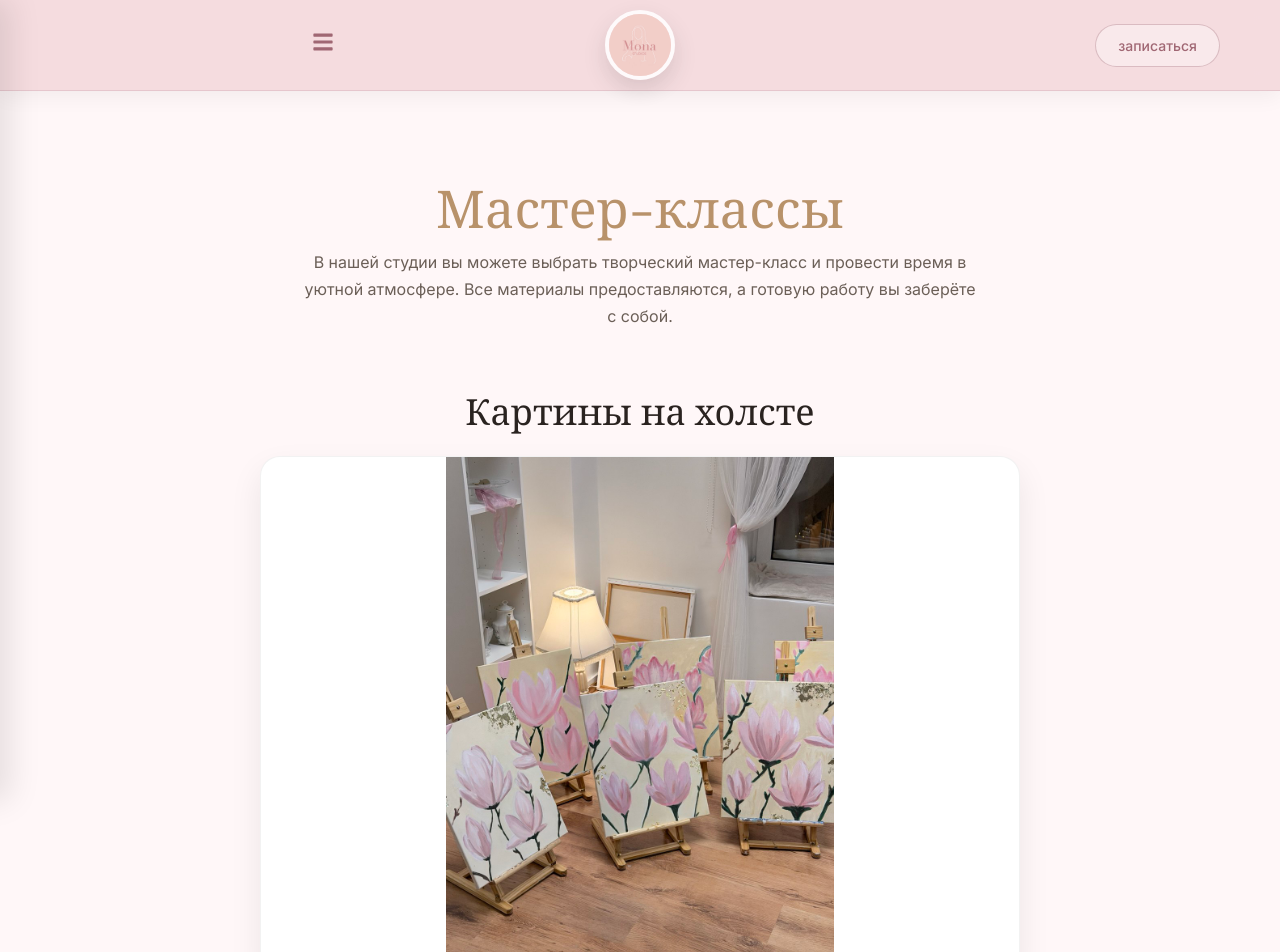
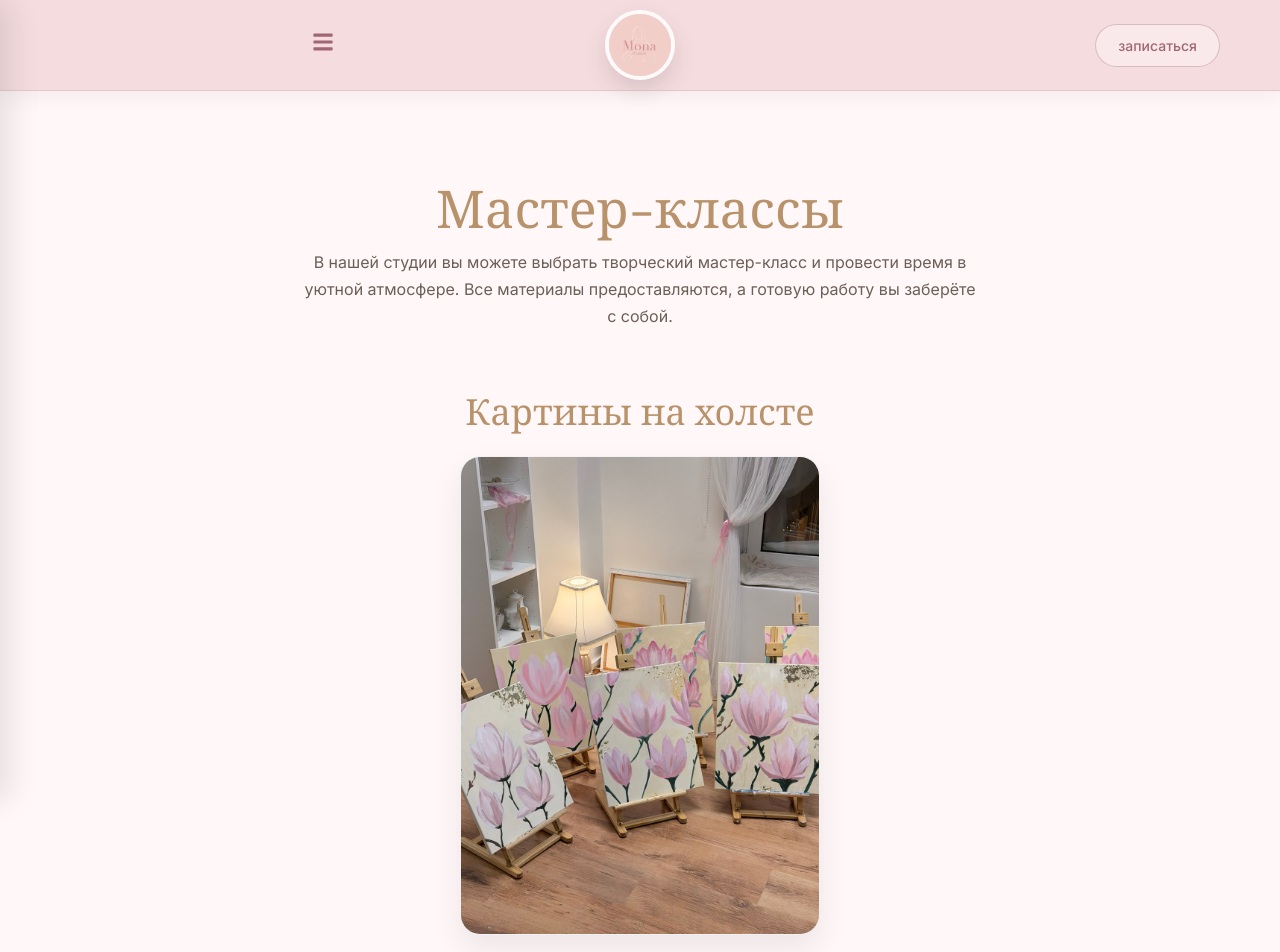
Before and after one commit to veroncav/Mona.StudiosWeb, a React (Vite) app: page /workshops in a window 1280 px wide. Shown: the top 952 px of the page. Built offline with nearby package versions, Linux system fonts and the light colour scheme.

Commit message:
fix images and text on workshops page

```diff
--- a/src/pages/Workshops.jsx
+++ b/src/pages/Workshops.jsx
@@ -64,7 +64,7 @@ export default function Workshops() {
                     <p className="workshopText">
                         Создайте собственную сумку-шоппер с уникальным дизайном.
                         На мастер-классе вы распишете тканевую сумку специальными
-                        <b>красками по ткани</b>.
+                        <b> красками по ткани</b>.
                         <br /><br />
                         Можно выбрать готовый эскиз или придумать свой дизайн,
                         чтобы сделать вещь по-настоящему индивидуальной.
--- a/src/pages/workshops.css
+++ b/src/pages/workshops.css
@@ -2,7 +2,7 @@
     min-height: 100vh;
     background: var(--section);
     font-family: var(--fontBody);
-    color: var(--text);
+    color: var(--gold);
     padding: 180px 40px 180px;
 }
 
@@ -42,12 +42,12 @@
     font-size: 36px;
     font-weight: 500;
     margin: 0 0 24px;
-    color: var(--text);
+    color: var(--gold);
     line-height: 1.15;
 }
 
 .workshopImage{
-    width: 100%;
+    width: 40%;
     display: flex;
     justify-content: center;
     margin: 0 auto 28px;
@@ -55,7 +55,7 @@
 
 .workshopImage img{
     width: 100%;
-    max-width: 760px;
+    max-width: 850px;
     height: auto;
     max-height: 520px;
     object-fit: contain;
```
